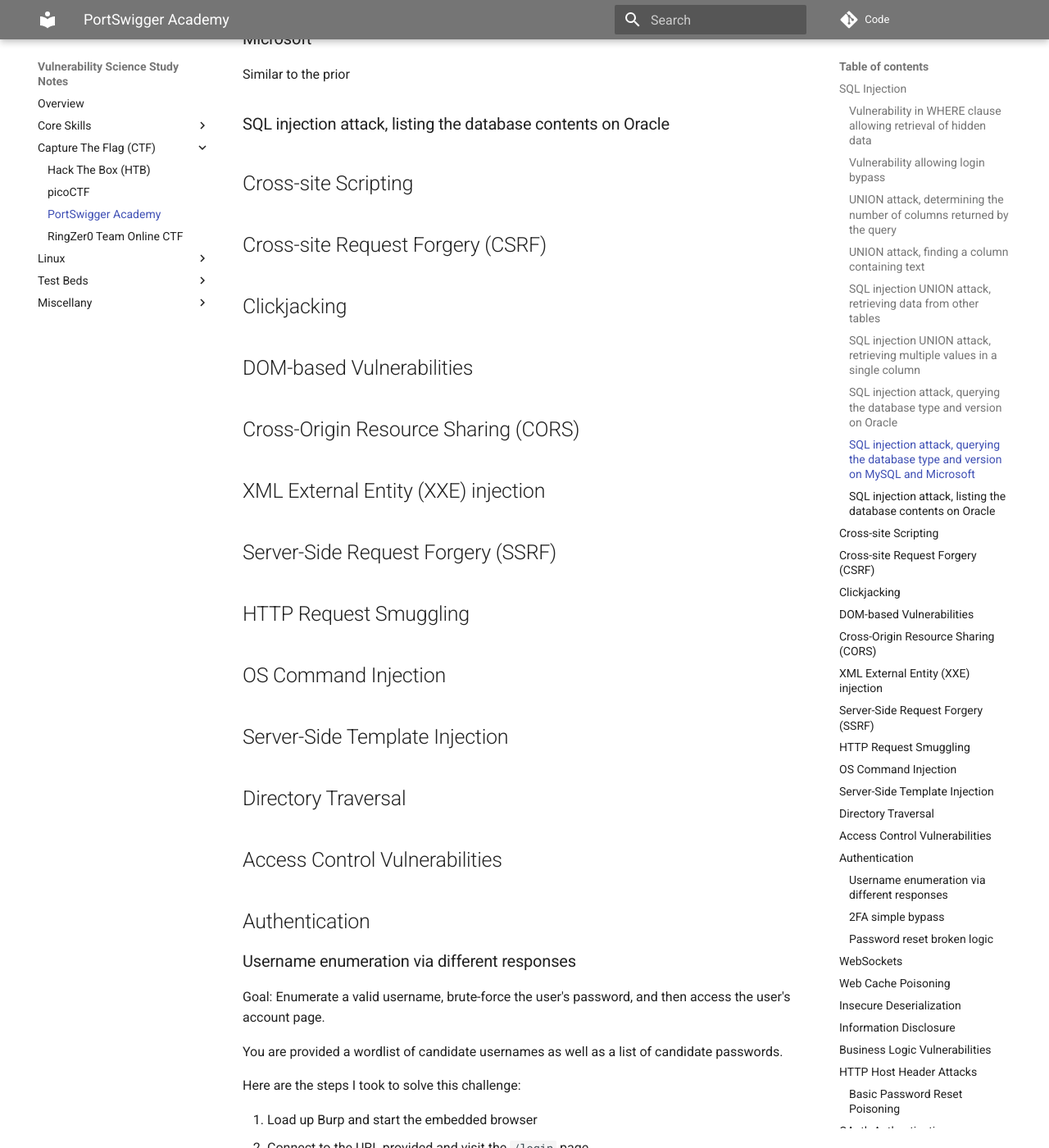
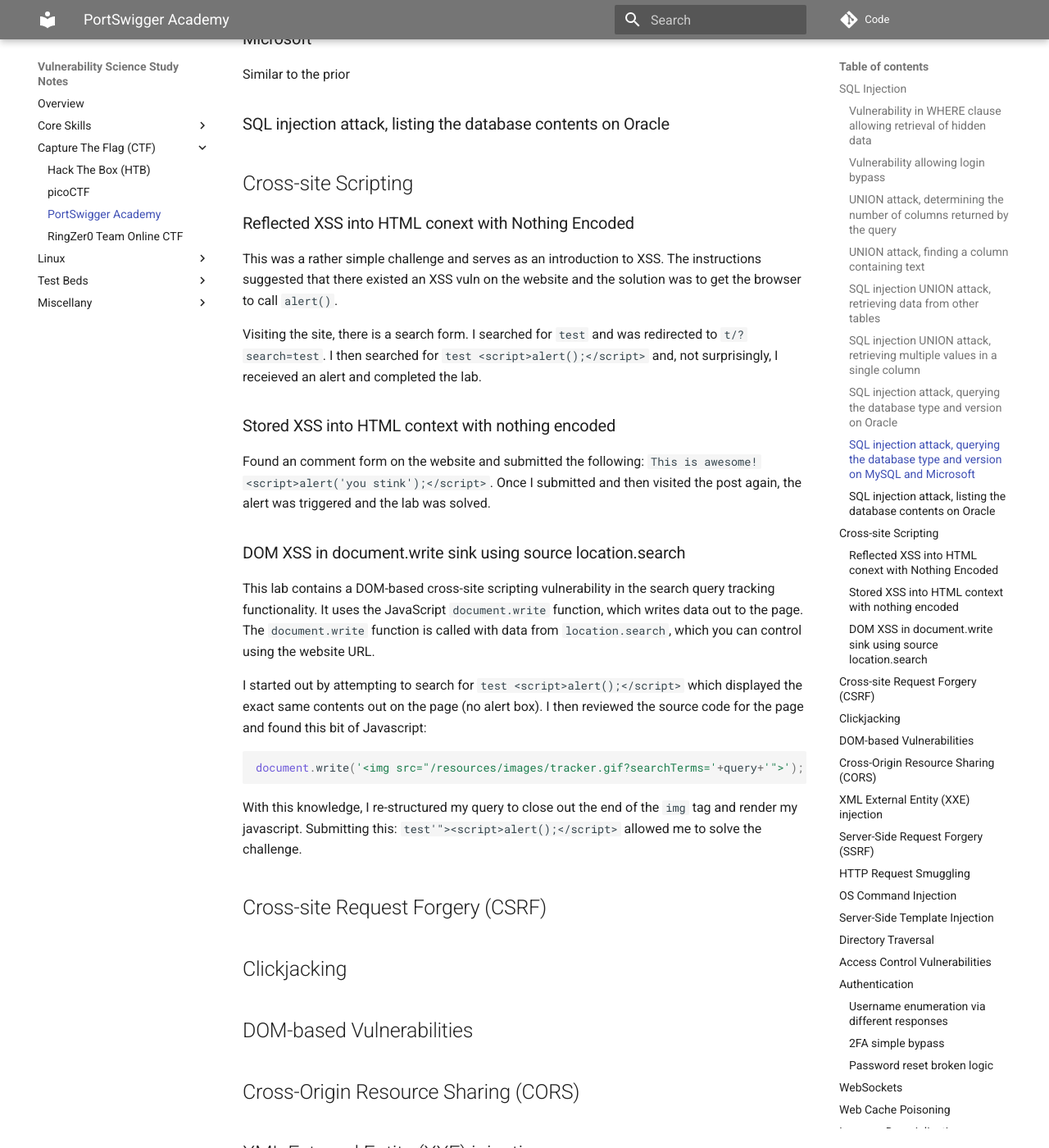
Before and after one commit to argodev/study, an MkDocs documentation site: the page built from docs/ctf/portswigger.md, in a window 1280 px wide and 1400 px high, scrolled down 4089 px. Shown: the whole window at 82% size. Built offline with MkDocs 1.6.1 and Material for MkDocs 9.7.7, drawn with Linux system fonts in a browser that asks for light colours.

Commit message:
Updating some portswigger solutions

````diff
--- a/docs/ctf/portswigger.md
+++ b/docs/ctf/portswigger.md
@@ -168,6 +168,29 @@
 
 ## Cross-site Scripting
 
+### Reflected XSS into HTML conext with Nothing Encoded
+
+This was a rather simple challenge and serves as an introduction to XSS. The instructions suggested that there existed an XSS vuln on the website and the solution was to get the browser to call `alert()`.
+
+Visiting the site, there is a search form. I searched for `test` and was redirected to `t/?search=test`. I then searched for `test <script>alert();</script>` and, not surprisingly, I receieved an alert and completed the lab.
+
+### Stored XSS into HTML context with nothing encoded
+
+Found an comment form on the website and submitted the following: `This is awesome!<script>alert('you stink');</script>`. Once I submitted and then visited the post again, the alert was triggered and the lab was solved.
+
+### DOM XSS in document.write sink using source location.search
+
+This lab contains a DOM-based cross-site scripting vulnerability in the search query tracking functionality. It uses the JavaScript `document.write` function, which writes data out to the page. The `document.write` function is called with data from `location.search`, which you can control using the website URL.
+
+I started out by attempting to search for `test <script>alert();</script>` which displayed the exact same contents out on the page (no alert box). I then reviewed the source code for the page and found this bit of Javascript:
+
+```javascript
+document.write('<img src="/resources/images/tracker.gif?searchTerms='+query+'">');
+```
+
+With this knowledge, I re-structured my query to close out the end of the `img` tag and render my javascript. Submitting this: `test'"><script>alert();</script>` allowed me to solve the challenge.
+
+
 ## Cross-site Request Forgery (CSRF)
 
 ## Clickjacking
````
